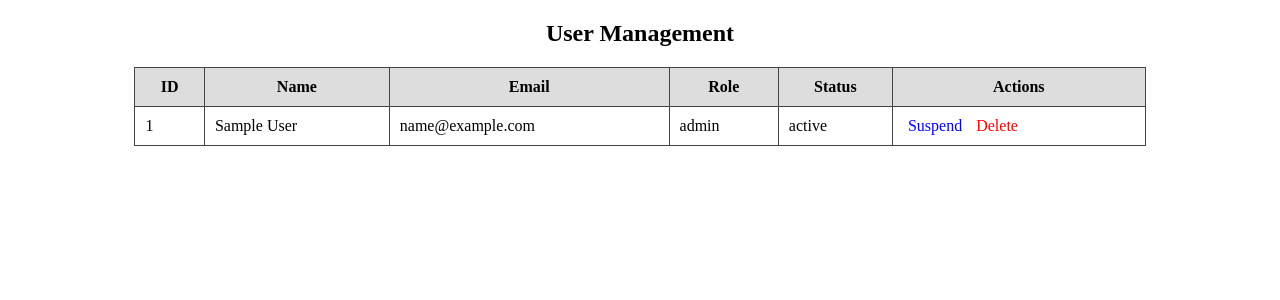
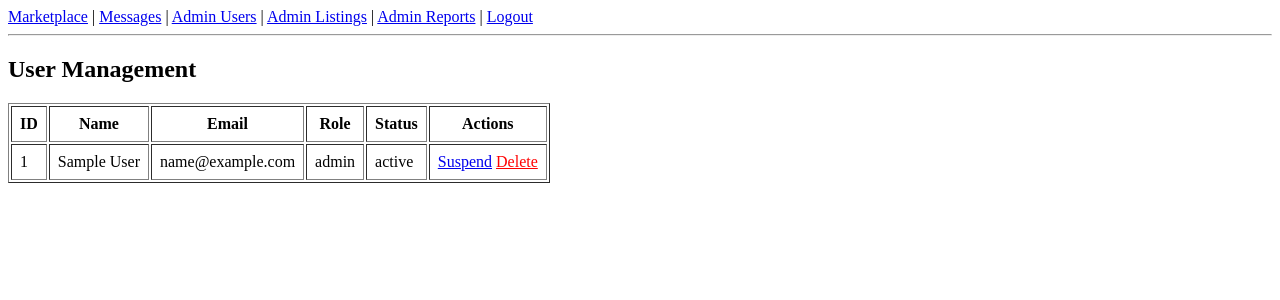
Before and after one commit to kelly2862/ni-thrift-trade-system, a Flask app: page /admin/users/ in a window 1280 px wide. Shown: the top 300 px of the page. Run offline with Flask 3, Linux system fonts and the light colour scheme; a user stored in the database is signed in; tables that the repository leaves empty hold one stand-in row (values such as "Sample post").

Commit message:
Update admin_users.html

```diff
--- a/templates/admin_users.html
+++ b/templates/admin_users.html
@@ -1,36 +1,9 @@
-<!DOCTYPE html>
-<html>
-<head>
-    <meta charset="UTF-8">
-    <title>Admin - User Management</title>
-    <style>
-        table {
-            width: 80%;
-            border-collapse: collapse;
-            margin: 20px auto;
-        }
-        table, th, td {
-            border: 1px solid #444;
-            padding: 10px;
-        }
-        th {
-            background: #ddd;
-        }
-        a {
-            margin: 0 5px;
-            text-decoration: none;
-            color: blue;
-        }
-        h2 {
-            text-align: center;
-        }
-    </style>
-</head>
-<body>
-
+{% extends "base.html" %}
+{% block title %}Admin - Users{% endblock %}
+{% block content %}
 <h2>User Management</h2>
 
-    <table>
+<table border="1" cellpadding="8">
     <tr>
         <th>ID</th>
         <th>Name</th>
@@ -39,27 +12,22 @@
         <th>Status</th>
         <th>Actions</th>
     </tr>
-
-        {% for user in users %}
+    {% for u in users %}
     <tr>
-            <td>{{ user.id }}</td>
-            <td>{{ user.name }}</td>
-            <td>{{ user.email }}</td>
-            <td>{{ user.role }}</td>
-            <td>{{ user.status }}</td>
-
+        <td>{{ u.id }}</td>
+        <td>{{ u.name }}</td>
+        <td>{{ u.email }}</td>
+        <td>{{ u.role }}</td>
+        <td>{{ u.status }}</td>
         <td>
-                {% if user.status == 'active' %}
-                    <a href="{{ url_for('admin.suspend_user', user_id=user.id) }}">Suspend</a>
+            {% if u.status == "active" %}
+                <a href="{{ url_for('admin_users.suspend_user', user_id=u.id) }}">Suspend</a>
             {% else %}
-                    <a href="{{ url_for('admin.activate_user', user_id=user.id) }}">Activate</a>
+                <a href="{{ url_for('admin_users.activate_user', user_id=u.id) }}">Activate</a>
             {% endif %}
-
-                <a href="{{ url_for('admin.delete_user', user_id=user.id) }}" style="color: red;">Delete</a>
+            <a href="{{ url_for('admin_users.delete_user', user_id=u.id) }}" style="color:red">Delete</a>
         </td>
     </tr>
     {% endfor %}
 </table>
-
-</body>
-</html>
+{% endblock %}
```
Lines whose indentation alone changed are shown as unchanged.
